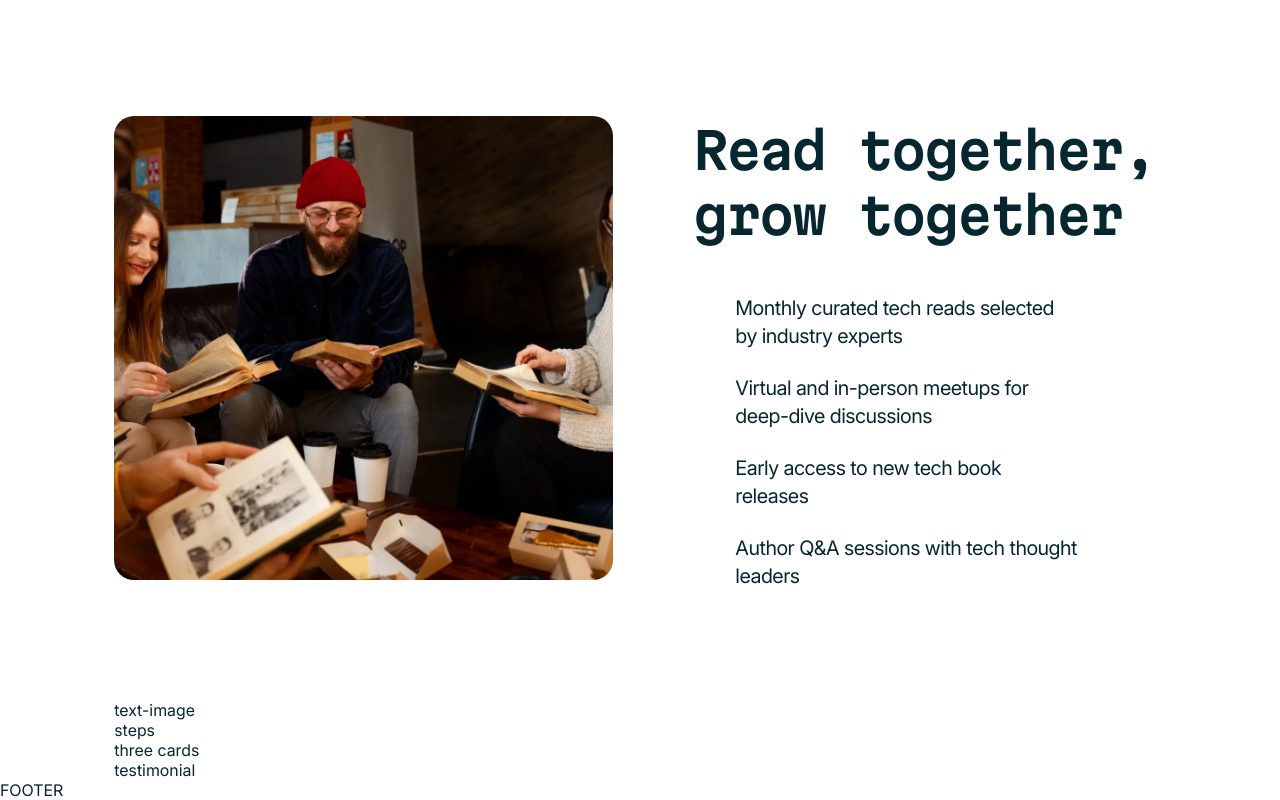
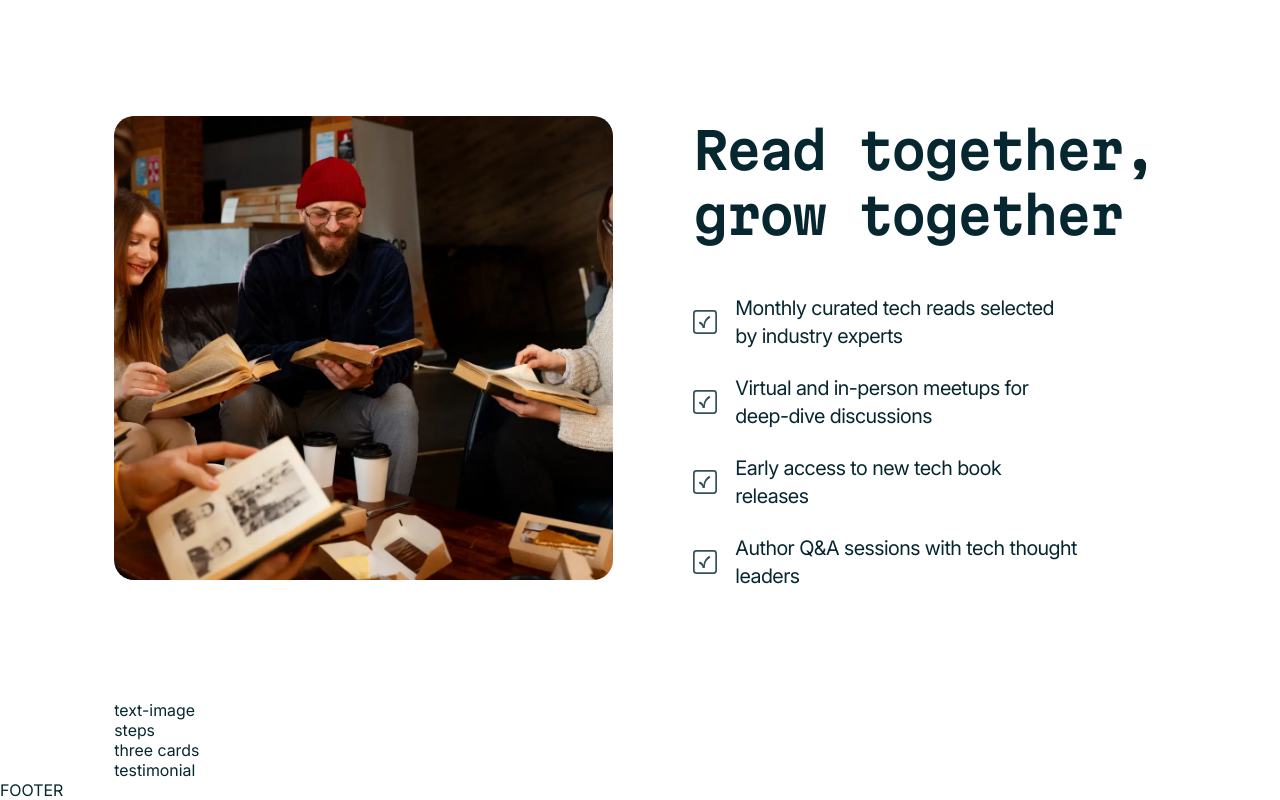
Before and after one commit to Marjolein-Kasman-de-Jong/tech-book-club-landing-page, a website: page index.html in a window 1280 px wide. Shown: the part 840-1640 px from the top of the page. Drawn offline with Linux system fonts and the light colour scheme; the site is published under a folder, as on GitHub Pages, so addresses that start at the root find nothing.

Commit message:
Fix image path

```diff
--- a/assets/styles/scss/components/_unordered-list.scss
+++ b/assets/styles/scss/components/_unordered-list.scss
@@ -26,7 +26,7 @@
             top: 50%;
             width: 24px;
             height: 24px;
-            background-image: url("/assets/images/icon-check.svg");
+            background-image: url("../../images/icon-check.svg");
             background-repeat: no-repeat;
             background-size: contain;
 
```
Also changed, not shown: assets/styles/css/styles.css.
